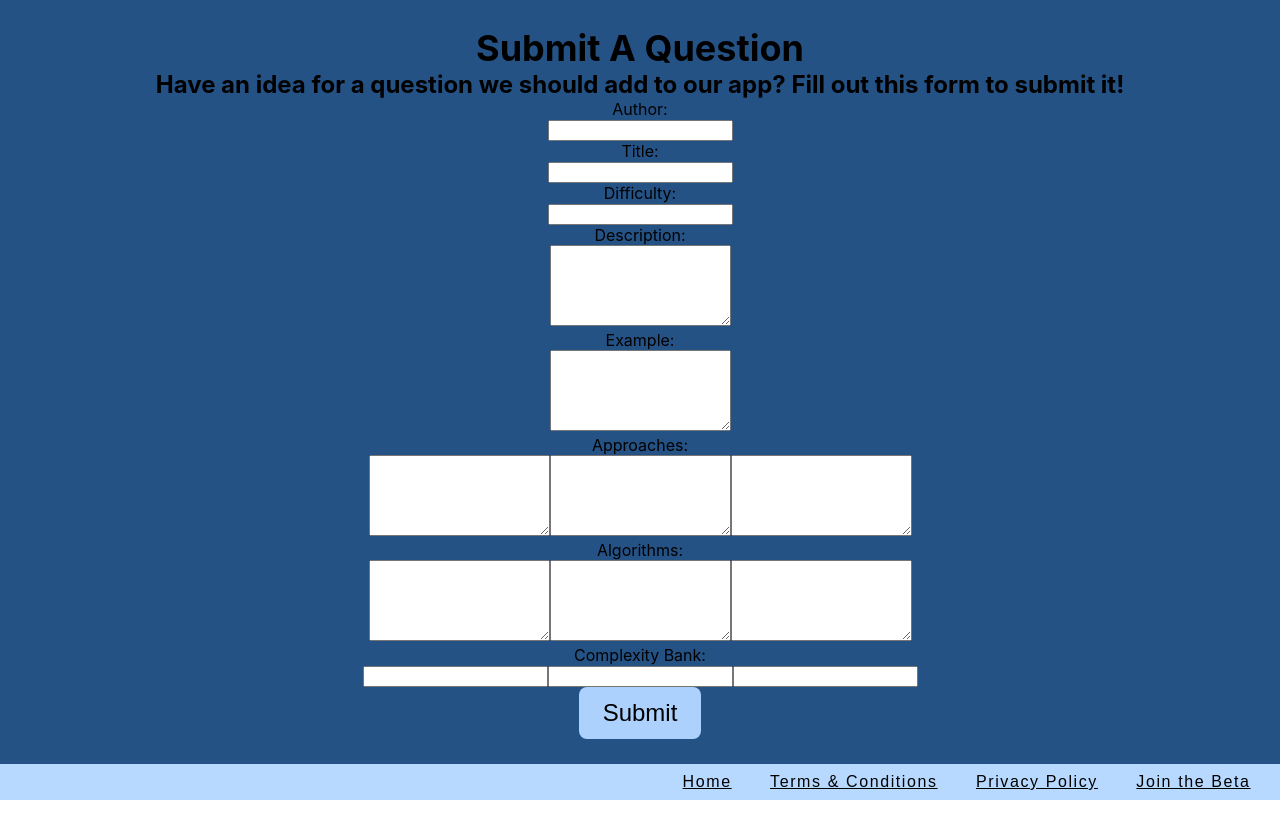
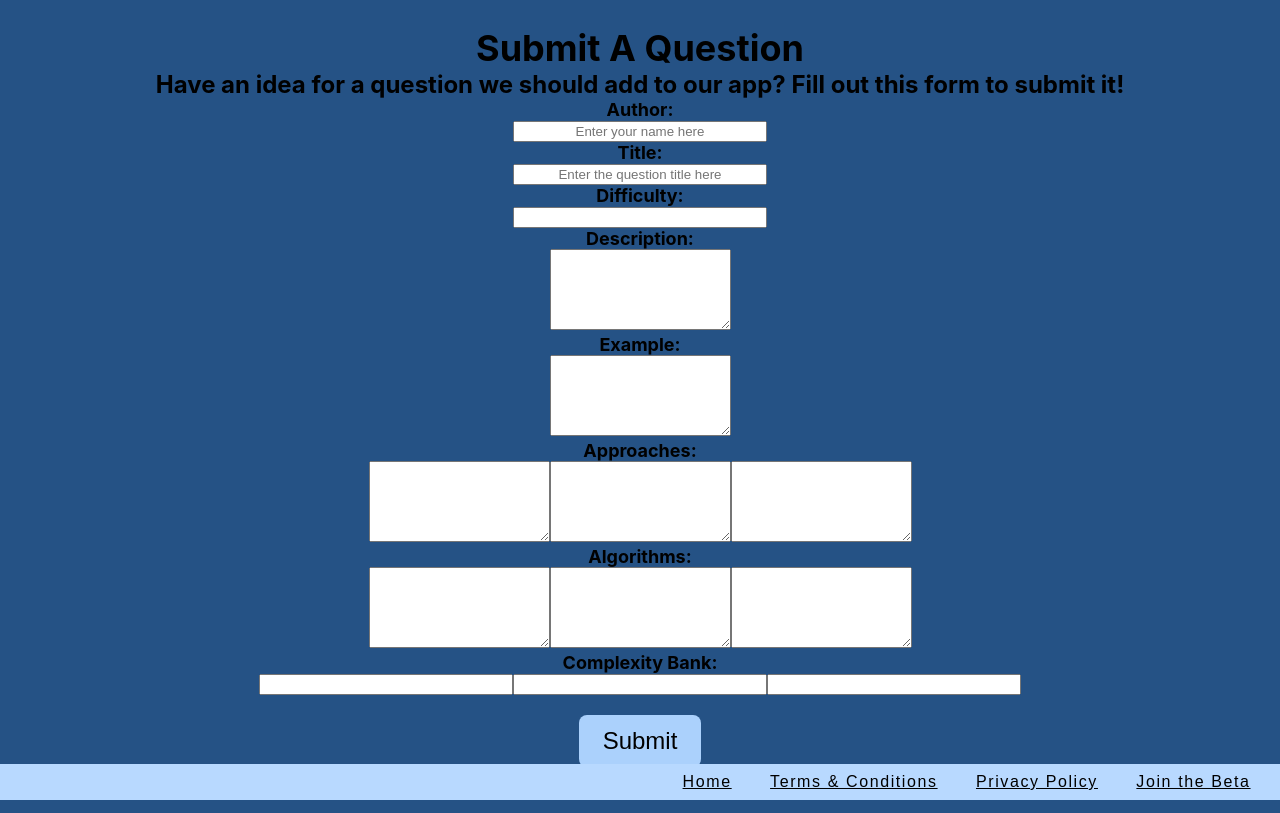
Before and after one commit to CodeletApp/codelet-site, a React (Create React App) app: page /submit-question in a window 1280 px wide. Built offline with nearby package versions, Linux system fonts and the light colour scheme; a web font is replaced by a local one.

Commit message:
Added styling to form input and labels

```diff
--- a/src/App.scss
+++ b/src/App.scss
@@ -470,4 +470,14 @@ li {
   border: none;
 }
 
+.input-label {
+  font-size: 18px;
+  font-weight: bold;
+}
+
+.form-input {
+  width: 20%;
+  text-align: center;
+}
+
 @import url("https://fonts.googleapis.com/css2?family=Montserrat&family=Muli:wght@600&display=swap");
--- a/src/components/SubmitQuestion.js
+++ b/src/components/SubmitQuestion.js
@@ -75,8 +75,9 @@ export const SubmitQuestion = () => {
             <label className="input-label">Author:</label>
             <br />
             <input
+              className="form-input"
               type="text"
-              placeholder={author}
+              placeholder="Enter your name here"
               name="author"
               value={author}
               onChange={(e) => onChange(e)}
@@ -86,8 +87,9 @@ export const SubmitQuestion = () => {
             <label className="input-label">Title:</label>
             <br />
             <input
+              className="form-input"
               type="text"
-              placeholder={title}
+              placeholder="Enter the question title here"
               name="title"
               value={title}
               onChange={(e) => onChange(e)}
@@ -97,6 +99,7 @@ export const SubmitQuestion = () => {
             <label className="input-label">Difficulty:</label>
             <br />
             <input
+              className="form-input"
               type="text"
               placeholder={difficulty}
               name="difficulty"
@@ -115,7 +118,10 @@ export const SubmitQuestion = () => {
               value={description}
               onChange={(e) => onChange(e)}
             />
-            <div className="form-label">Example: </div>
+          </div>
+          <div className="form-group">
+            <label class="input-label">Example:</label>
+            <br />
             <textarea
               rows="5"
               type="text"
@@ -185,6 +191,7 @@ export const SubmitQuestion = () => {
             <label className="input-label">Complexity Bank:</label>
             <br />
             <input
+              className="form-input"
               type="text"
               placeholder={complexity1}
               name="complexity1"
@@ -192,6 +199,7 @@ export const SubmitQuestion = () => {
               onChange={(e) => onChange(e)}
             />
             <input
+              className="form-input"
               type="text"
               placeholder={complexity2}
               name="complexity2"
@@ -199,6 +207,7 @@ export const SubmitQuestion = () => {
               onChange={(e) => onChange(e)}
             />
             <input
+              className="form-input"
               type="text"
               placeholder={complexity3}
               name="complexity3"
@@ -206,8 +215,13 @@ export const SubmitQuestion = () => {
               onChange={(e) => onChange(e)}
             />
           </div>
+          <br />
           <div className="form-group">
-            <input type="submit" className="submit-button" />
+            <input
+              className="form-input"
+              type="submit"
+              className="submit-button"
+            />
           </div>
         </form>
       </CustomTextContainer>
```
